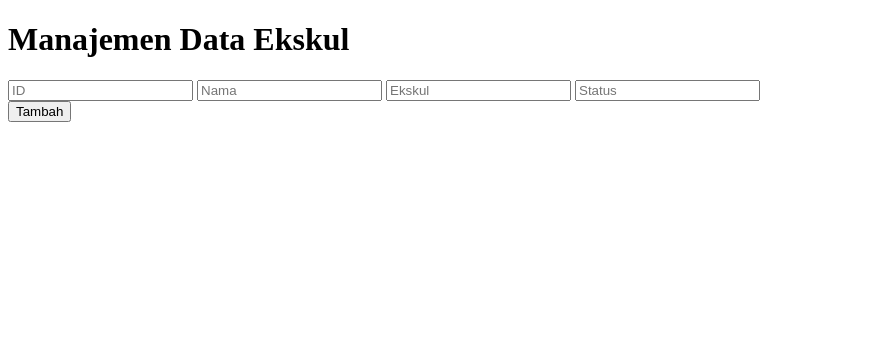
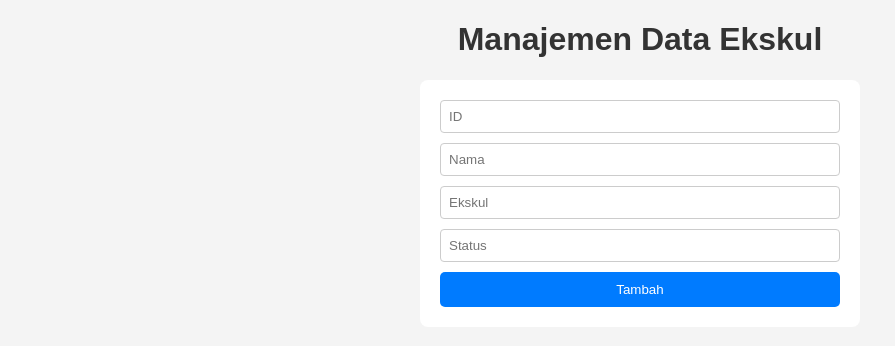
Before and after one commit to miftahulkhairah782-pixel/dbase-aira, a plain HTML site: page index.html in a window 1280 px wide. Shown: the whole page, without its empty margins (0-895 px from the left). Drawn offline with Linux system fonts and the light colour scheme.

Commit message:
Update style.css

```diff
--- a/style.css
+++ b/style.css
@@ -1 +1,60 @@
-isi style
+body {
+  font-family: Arial, sans-serif;
+  margin: 20px;
+  background: #f4f4f4;
+  color: #333;
+}
+
+h1, h2 {
+  text-align: center;
+}
+
+form {
+  display: flex;
+  flex-direction: column;
+  gap: 10px;
+  max-width: 400px;
+  margin: auto;
+  background: white;
+  padding: 20px;
+  border-radius: 8px;
+}
+
+form input {
+  padding: 8px;
+  border: 1px solid #ccc;
+  border-radius: 4px;
+}
+
+.buttons {
+  display: flex;
+  gap: 10px;
+  justify-content: space-between;
+}
+
+button {
+  flex: 1;
+  padding: 10px;
+  cursor: pointer;
+  background: #007BFF;
+  color: white;
+  border: none;
+  border-radius: 5px;
+}
+
+button:hover {
+  background: #0056b3;
+}
+
+table {
+  width: 100%;
+  border-collapse: collapse;
+  margin-top: 20px;
+  background: white;
+}
+
+th, td {
+  border: 1px solid #ccc;
+  padding: 8px;
+  text-align: center;
+}
```
